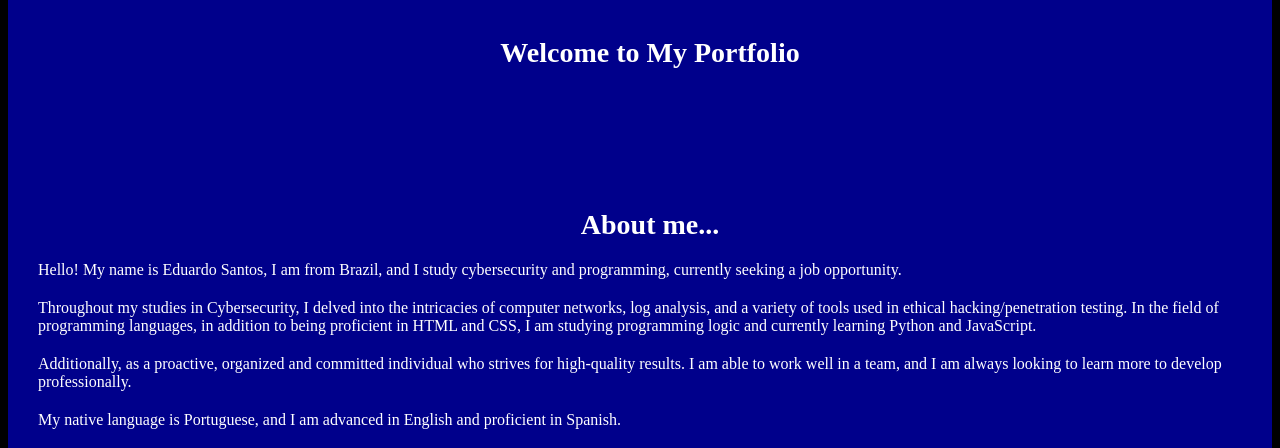
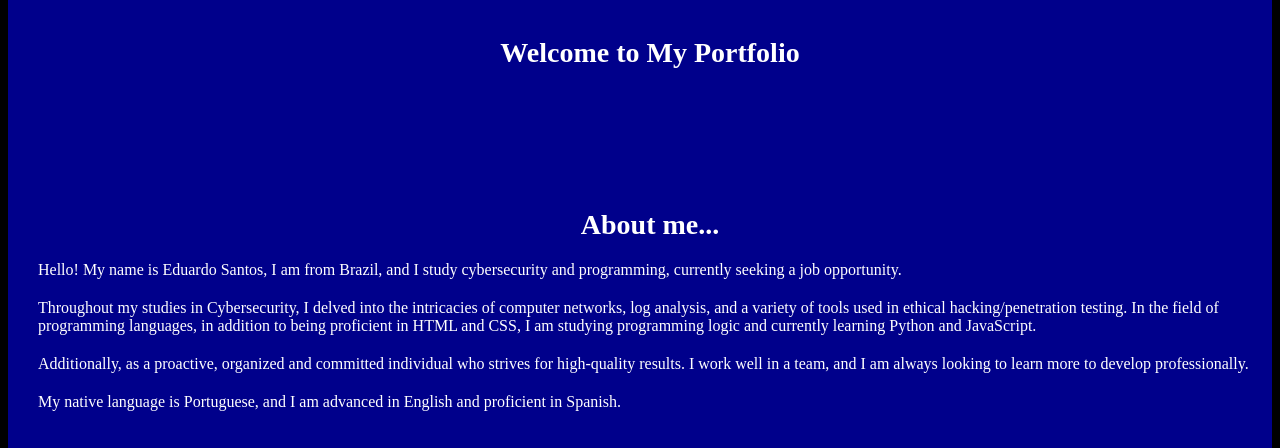
Before and after one commit to TheEddu/my_portfolio, a plain HTML site: page index.html in a window 1280 px wide. Shown: the part 71-519 px from the top of the page. Drawn offline with Linux system fonts and the light colour scheme.

Commit message:
Update index.html

```diff
--- a/index.html
+++ b/index.html
@@ -29,7 +29,7 @@
 
         <p>Throughout my studies in Cybersecurity, I delved into the intricacies of computer networks, log analysis, and a variety of tools used in ethical hacking/penetration testing. In the field of programming languages, in addition to being proficient in HTML and CSS, I am studying programming logic and currently learning Python and JavaScript.</p>
 
-        <p>Additionally, as a proactive, organized and committed individual who strives for high-quality results. I am able to work well in a team, and I am always looking to learn more to develop professionally.</p>
+        <p>Additionally, as a proactive, organized and committed individual who strives for high-quality results. I work well in a team, and I am always looking to learn more to develop professionally.</p>
 
         <p>My native language is Portuguese, and I am advanced in English and proficient in Spanish.</p>
     </section>
```
